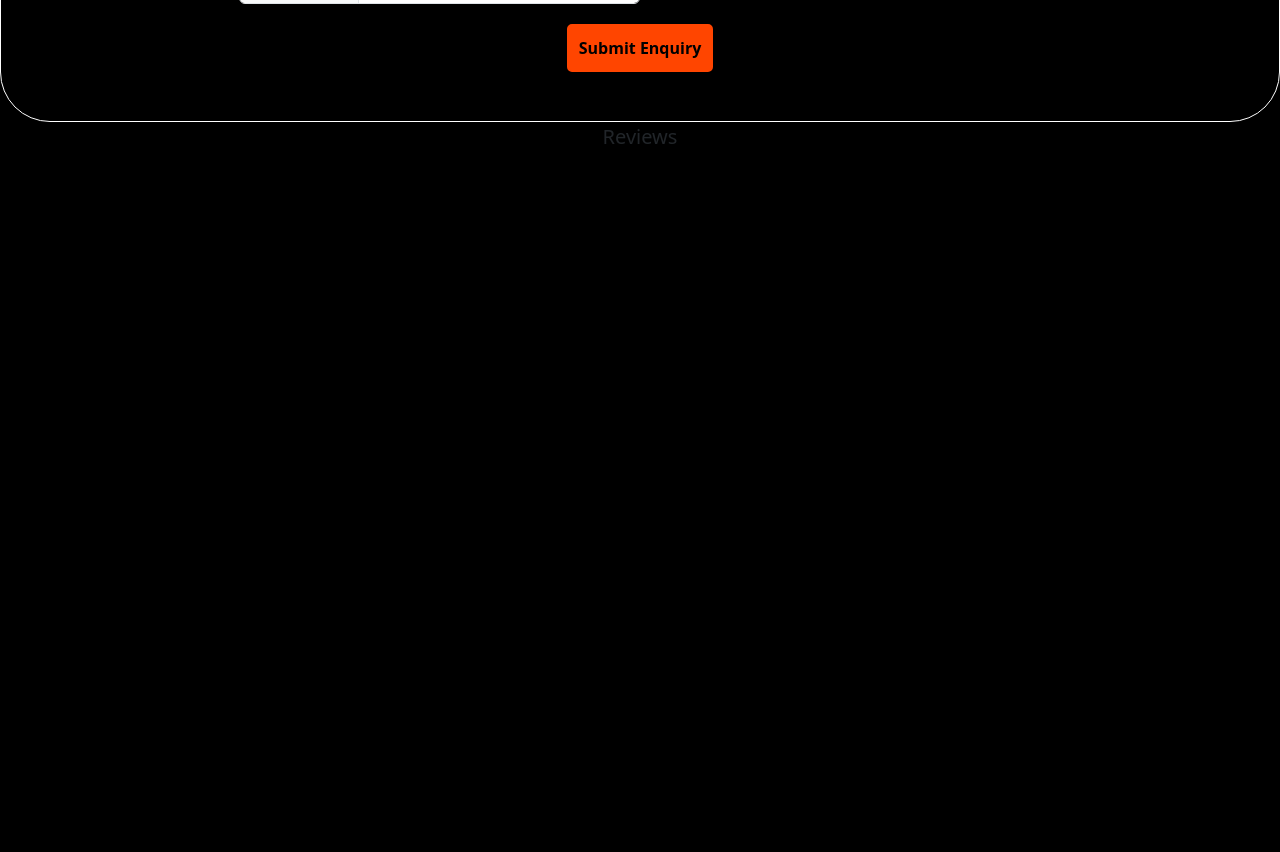
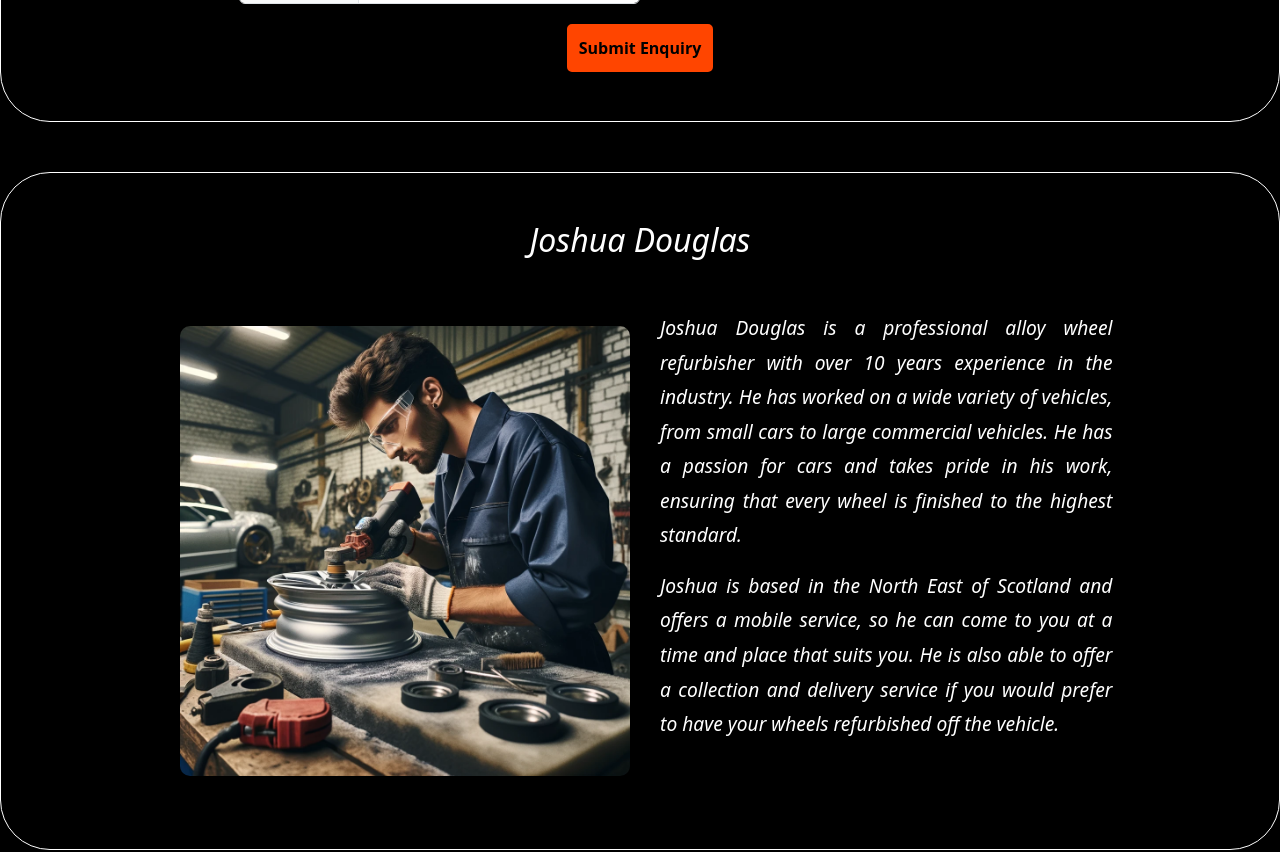
Before and after one commit to gramscott/jmdalloy, a React (Create React App) app in the folder client/: page / in a window 1280 px wide. Shown: the part 3040-3892 px from the top of the page. Before the commit the page ends 3192 px from the top, so only its background shows below. Built offline with nearby package versions, Linux system fonts and the light colour scheme.

Commit message:
created placeholder for about josh page andreview page

```diff
--- /dev/null
+++ b/client/src/components/JoshComponents/AboutJosh.css
@@ -0,0 +1,46 @@
+.josh-container {
+  max-width: 1500px;
+  margin: 50px auto;
+  overflow-y: auto;
+  margin-top: 50px;
+  margin-bottom: 50px;
+  padding: 3%;
+  border: 1px solid #fff;
+  border-radius: 50px;
+  display: flex;
+  flex-direction: column;
+}
+
+
+.text-container {
+  color: #fff;
+  font-size: 1.2rem;
+  text-align: justify;
+  max-width: 100%;
+  margin: 0;
+  font-style: italic;
+  flex: 1;
+
+}
+
+.content-container {
+  display: flex;
+  flex-wrap: wrap;
+  justify-content: center;
+  align-items: flex-start;
+  max-width: 80%;
+  gap: 20px;
+  padding-top: 5%;
+  margin: auto;
+  padding: 20px;
+}
+
+.josh-container img {
+  width: 100%;
+  max-width: 450px;
+  height: auto;
+  max-height: 550px;
+  object-fit: cover;
+  border-radius: 10px;
+  margin: 15px auto;
+}
--- /dev/null
+++ b/client/src/components/JoshComponents/AboutJosh.js
@@ -0,0 +1,22 @@
+import React from 'react'
+import './AboutJosh.css'
+import josh from '../../images/josh.jpg'
+
+const AboutJosh = () => {
+  return (
+    <div className='josh-container pt-5'>
+        <h2>Joshua Douglas</h2>
+        <div className='content-container'>
+    <img src={josh} alt='Josh pic' className='img-fluid'/>
+    <div className='text-container'>
+    <p className='row'>Joshua Douglas is a professional alloy wheel refurbisher with over 10 years experience in the industry. He has worked on a wide variety of vehicles, from small cars to large commercial vehicles. He has a passion for cars and takes pride in his work, ensuring that every wheel is finished to the highest standard.</p>
+
+    <p className='row'>Joshua is based in the North East of Scotland and offers a mobile service, so he can come to you at a time and place that suits you. He is also able to offer a collection and delivery service if you would prefer to have your wheels refurbished off the vehicle.</p>
+    </div>
+    </div>
+
+    </div>
+  )
+}
+
+export default AboutJosh
--- /dev/null
+++ b/client/src/components/JoshComponents/Reviews.css
@@ -0,0 +1,10 @@
+.review-container {
+  max-width: 1500px;
+  margin: 0 auto;
+  overflow-y: auto;
+  padding: 3%;
+  border: 1px solid #fff;
+  border-radius: 50px;
+  display: flex;
+  flex-direction: column;
+}
--- a/client/src/components/JoshComponents/Reviews.js
+++ b/client/src/components/JoshComponents/Reviews.js
@@ -1,9 +1,33 @@
-import React from 'react'
+import React from 'react';
+import './Reviews.css';
 
 const Reviews = () => {
   return (
-    <div>Reviews</div>
-  )
+    <div className='review-container pt-5'>
+    <h2>Reviews</h2>
+      <iframe
+        src="https://www.facebook.com/plugins/post.php?href=https%3A%2F%2Fwww.facebook.com%2Fmatthew.stewart.1000469%2Fposts%2Fpfbid025L4vWVefPS5JPE5QrnH548BjUPryUsS1XzQKqE13Pq2hfcAdSoXLumPLJYWhWx2sl&show_text=true&width=500"
+        width="500"
+        height="208"
+        style={{border: "none", overflow: "hidden"}}
+        scrolling="no"
+        frameBorder="0"
+        allowFullScreen={true}
+        allow="autoplay; clipboard-write; encrypted-media; picture-in-picture; web-share"
+      ></iframe>
+
+      <iframe
+        src="https://www.facebook.com/plugins/post.php?href=https%3A%2F%2Fwww.facebook.com%2Falastair.gourlay.52%2Fposts%2Fpfbid025H7vcFurAL75oDR13QtnUP7ND1Nsgj5YH9U9SfSb6eFaCCpYewitD4EGK5W53x1cl&show_text=true&width=500"
+       width="500"
+       height="195"
+       style= {{border: "none", overflow: "hidden"}}
+        scrolling="no"
+        frameborder="0"
+         allowfullscreen={true}
+        allow="autoplay; clipboard-write; encrypted-media; picture-in-picture; web-share"
+       ></iframe>
+    </div>
+  );
 }
 
-export default Reviews
+export default Reviews;
--- a/client/src/containers/JoshContainer.js
+++ b/client/src/containers/JoshContainer.js
@@ -1,9 +1,11 @@
 import React from 'react'
 import Reviews from '../components/JoshComponents/Reviews'
+import MeetJosh from '../components/JoshComponents/AboutJosh'
 
 const JoshContainer = () => {
   return (
     <div>
+    <MeetJosh/>
         <Reviews/>
     </div>
   )
```
Also changed, not shown: client/src/images/josh.jpg (added).
